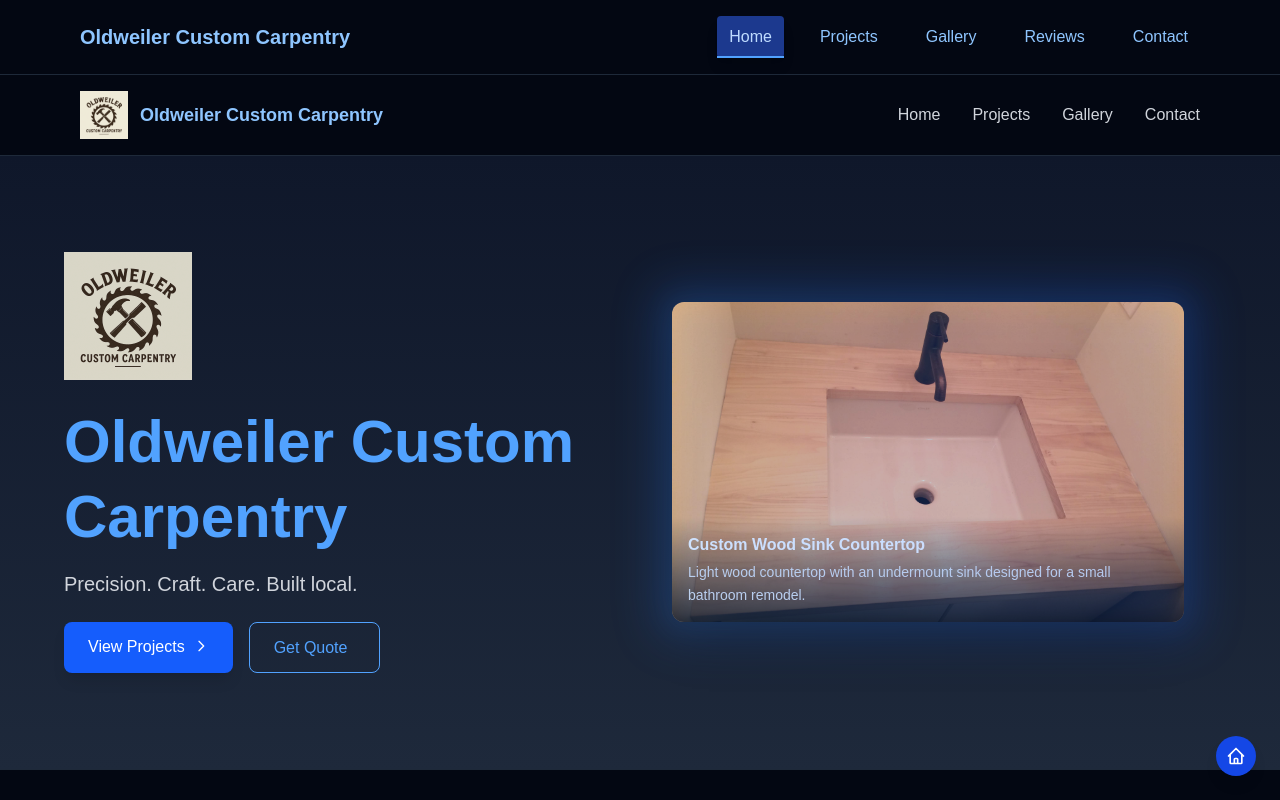
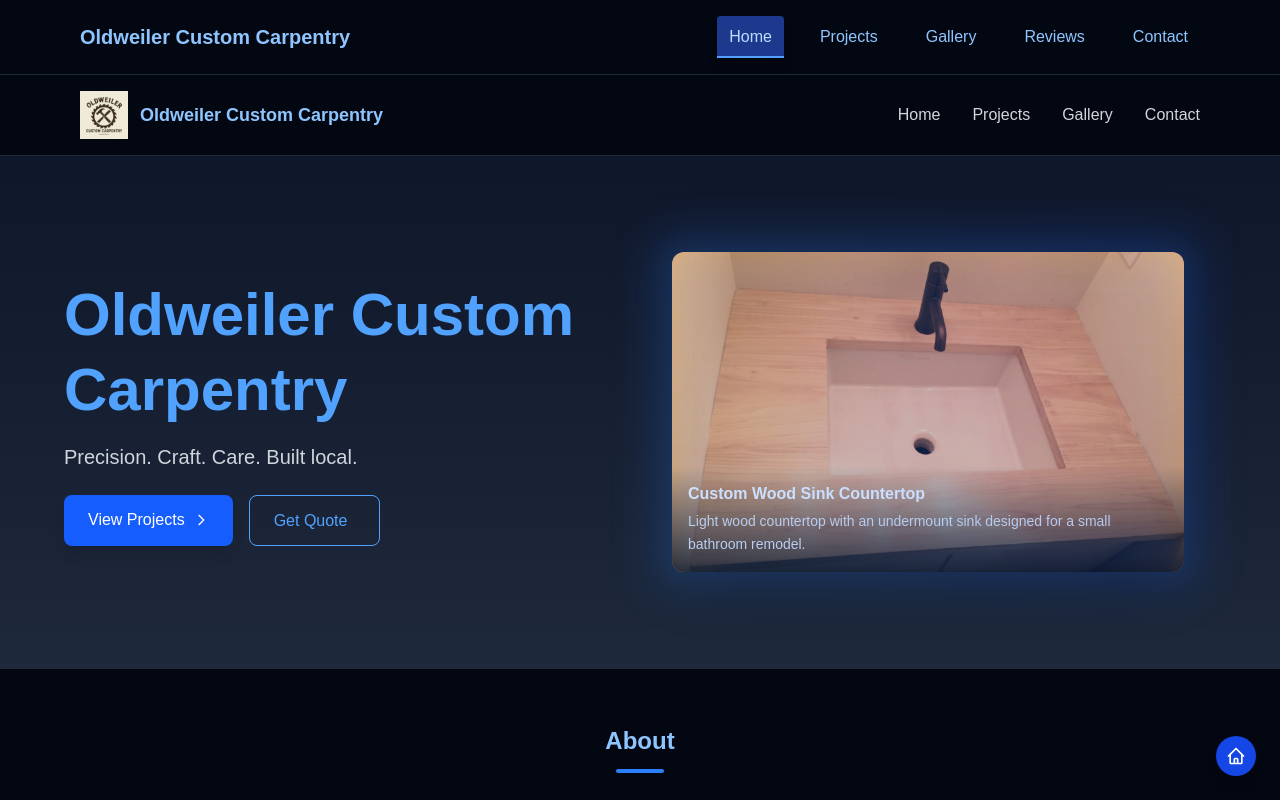
Before and after one commit to maryCS7/oldweiler-carpentry, a Next.js app: page / in a window 1280 px wide. Shown: the top 800 px of the page. Built offline with nearby package versions, Linux system fonts and the light colour scheme.

Commit message:
logo update

```diff
--- a/src/app/page.tsx
+++ b/src/app/page.tsx
@@ -80,15 +80,6 @@ export default function HomePage() {
         </div>
 
         <div className="relative text-center md:text-left md:w-1/2 space-y-6">
-          {/* Logo */}
-          <div className="flex justify-center md:justify-start mb-6 animate-fadeInUp">
-            <img
-              src="/oldweiler-logo.png"
-              alt="Oldweiler Custom Carpentry Logo"
-              className="h-24 md:h-32 w-auto opacity-90 hover:opacity-100 transition-opacity duration-300"
-            />
-          </div>
-
           <div className="space-y-4">
             <h1 className="text-5xl md:text-6xl font-bold text-blue-400 leading-tight animate-fadeInUp">
               Oldweiler Custom Carpentry
```
